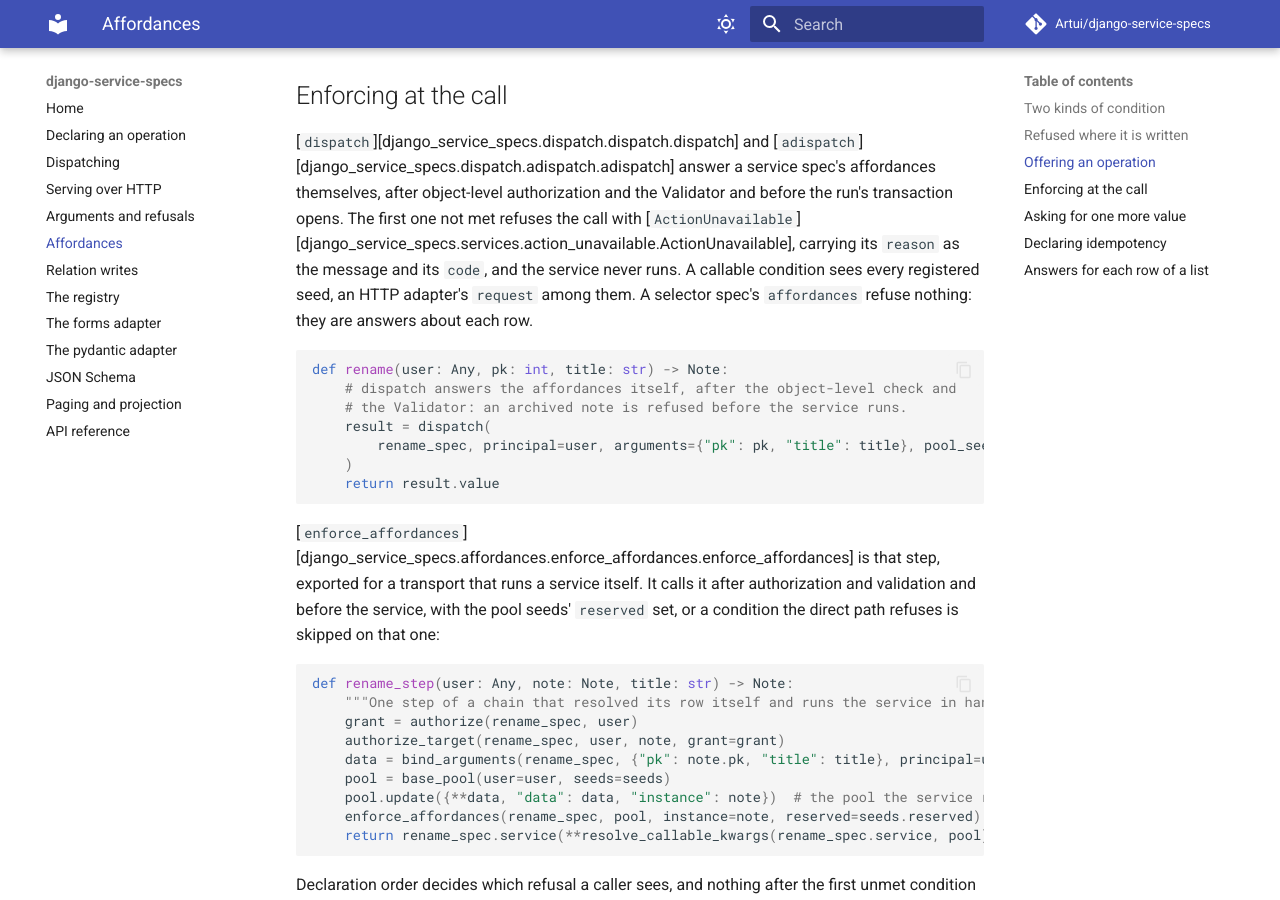
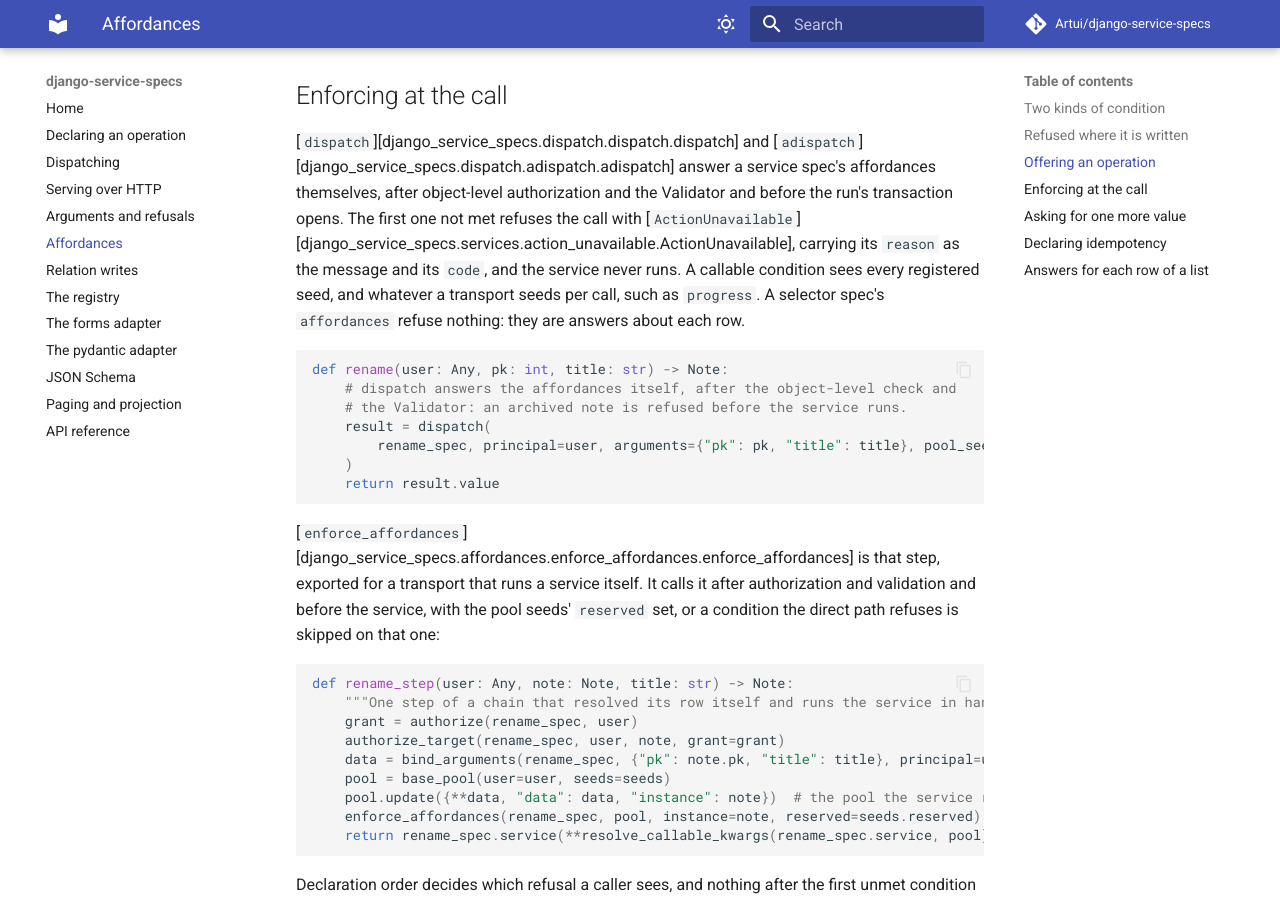
Before and after one commit to Artui/django-service-specs, an MkDocs documentation site: the page built from docs/affordances.md, in a window 1280 px wide and 900 px high, scrolled down 2900 px. Built offline with MkDocs 1.6.1 and Material for MkDocs 9.7.7, drawn with Linux system fonts in a browser that asks for light colours; comment, search, counter and statistics services are not loaded.

````diff
--- a/docs/affordances.md
+++ b/docs/affordances.md
@@ -112,8 +112,8 @@ the Validator and before the run's transaction opens. The first one not met
 refuses the call with
 [`ActionUnavailable`][django_service_specs.services.action_unavailable.ActionUnavailable],
 carrying its `reason` as the message and its `code`, and the service never
-runs. A callable condition sees every registered seed, an HTTP adapter's
-`request` among them. A selector spec's `affordances` refuse nothing: they are
+runs. A callable condition sees every registered seed, and whatever a
+transport seeds per call, such as `progress`. A selector spec's `affordances` refuse nothing: they are
 answers about each row.
 
 ```python
````
Also changed, not shown: README.md (+15 -7 lines), docs/http.md (+5 -2 lines), docs/index.md (+2 -0 lines), 1 other file.
